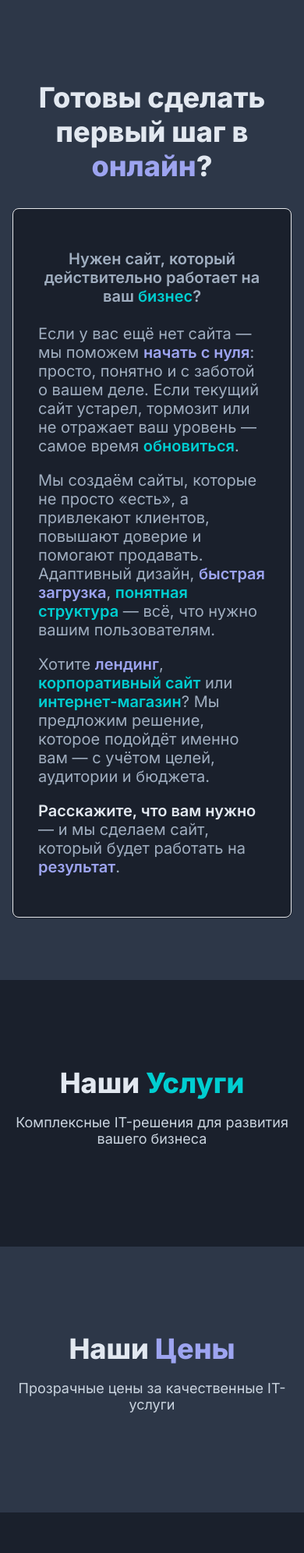
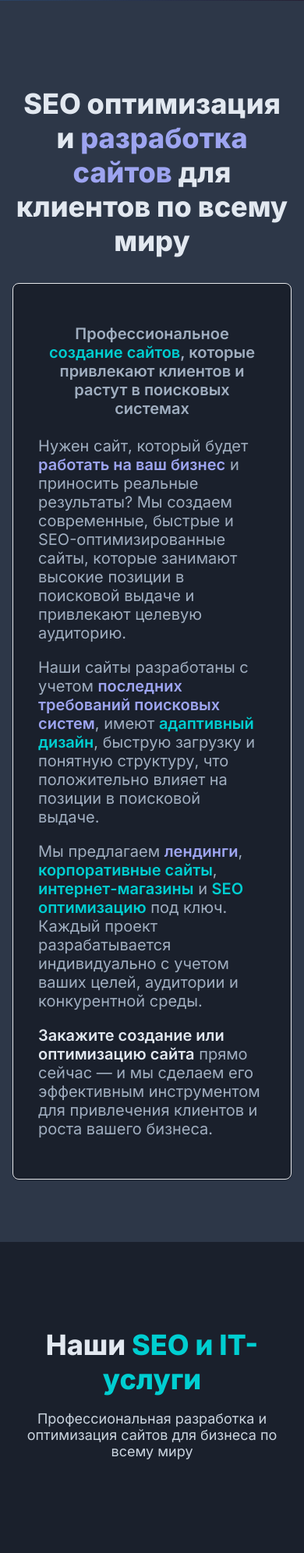
Before and after one commit to Xumpocmb/WebCraft, a Django app: page / in a window 390 px wide. Shown: the part 950-2942 px from the top of the page at 78% size. Run offline with Django 5.2, Linux system fonts and the light colour scheme; data that the repository does not hold is empty.

Commit message:
feat(ui): enhance SEO and update website content
Update website copy to focus on website development and SEO services,
modify CSS dimensions for better responsive design, add structured
data markup, improve meta tags and keywords, and enhance overall
content strategy for better search engine optimization

BREAKING CHANGE: website content and meta information completely
revised to focus on web development and SEO services

```diff
--- a/static/css/styles.css
+++ b/static/css/styles.css
@@ -315,7 +315,7 @@ button:focus {
 }
 
 .w-24 {
-    width: 8rem
+    width: 6rem
 }
 
 .h-full {
@@ -339,7 +339,7 @@ button:focus {
 }
 
 .h-24 {
-    height: 4rem
+    height: 3rem
 }
 
 .h-64 {
--- a/templates/app_home/contacts.html
+++ b/templates/app_home/contacts.html
@@ -2,7 +2,7 @@
 <section id="contacts" class="py-20 bg-logo-cream">
   <div class="max-w-4xl mx-auto px-4 lg:px-8">
     <h2 class="text-3xl lg:text-4xl font-bold text-center text-gray-900 mb-12 fade-in">
-      Свяжитесь с <span class="text-logo-purple">нами</span>
+      Готовы улучшить <span class="text-logo-purple">присутствие</span> в интернете?
     </h2>
     <form method="post" class="bg-white p-8 rounded-lg shadow-sm fade-in">
       {% csrf_token %}
--- a/templates/app_home/home.html
+++ b/templates/app_home/home.html
@@ -4,11 +4,10 @@
     class="max-w-7xl mx-auto px-4 lg:px-8 flex flex-col lg:flex-row items-center lg:items-stretch space-x-8 lg:space-x-12">
     <div class="lg:w-1/2 text-center lg:text-left fade-in flex flex-col justify-center">
       <h1 class="text-5xl lg:text-7xl font-extrabold text-gray-900 mb-6 leading-tight">
-        <span class="text-accent-turquoise">IT</span>-решения для вашего бизнеса
+        <span class="text-accent-turquoise">Создание</span> сайтов под ключ
       </h1>
-      <p class="text-xl lg:text-2xl text-gray-600 mb-4">От лендингов до мобильных приложений и автоматизации процессов
-      </p>
-      <p class="text-lg text-gray-500 mb-8">Адаптированные для роста и эффективности</p>
+      <p class="text-xl lg:text-2xl text-gray-600 mb-4">Профессиональная разработка лендингов, корпоративных сайтов и интернет-магазинов для клиентов по всему миру</p>
+      <p class="text-lg text-gray-500 mb-8">SEO оптимизация, адаптивный дизайн, высокая скорость загрузки</p>
       <button onclick="scrollToSection('contacts')"
         class="bg-gradient-to-r from-logo-aqua to-logo-purple text-white px-10 py-5 rounded-lg shadow-lg hover:shadow-xl transition-all text-xl font-semibold mx-auto block cta-button">Заказать
         консультацию</button>
@@ -26,32 +25,23 @@
 <!-- CTA-текстовый блок после слайдера -->
 <section id="cta-online" class="py-20 bg-logo-cream">
   <div class="max-w-7xl mx-auto px-4 lg:px-8">
-    <h2 class="text-4xl lg:text-5xl font-extrabold text-center text-gray-900 mb-8 fade-in">Готовы сделать первый шаг в
-      <span class="text-logo-purple">онлайн</span>?
+    <h2 class="text-4xl lg:text-5xl font-extrabold text-center text-gray-900 mb-8 fade-in">SEO оптимизация и <span class="text-logo-purple">разработка сайтов</span> для клиентов по всему миру
     </h2>
     <div class="max-w-3xl mx-auto bg-white rounded-lg shadow-sm border border-gray-200 p-8">
-      <p class="text-xl text-gray-700 mb-6 fade-in text-center font-semibold">Нужен сайт, который действительно
-        работает на ваш <span class="text-accent-turquoise">бизнес</span>?</p>
-      <p class="text-xl text-gray-700 leading-relaxed mb-4 fade-in">Если у вас ещё нет сайта — мы поможем <span
-          class="text-logo-purple font-semibold">начать с нуля</span>:
-        просто, понятно и с заботой о вашем деле. Если текущий сайт устарел, тормозит или не отражает ваш уровень —
-        самое время <span class="text-accent-turquoise font-semibold">обновиться</span>.</p>
-      <p class="text-xl text-gray-700 leading-relaxed mb-4 fade-in">Мы создаём сайты, которые не просто «есть», а
-        привлекают клиентов, повышают доверие и помогают продавать. Адаптивный дизайн, <span
-          class="text-logo-purple font-semibold">быстрая загрузка</span>,
-        <span class="text-accent-turquoise font-semibold">понятная структура</span> — всё, что нужно вашим
-        пользователям.
+      <p class="text-xl text-gray-700 mb-6 fade-in text-center font-semibold">Профессиональное <span class="text-accent-turquoise">создание сайтов</span>, которые привлекают клиентов и растут в поисковых системах</p>
+      <p class="text-xl text-gray-700 leading-relaxed mb-4 fade-in">Нужен сайт, который будет <span
+          class="text-logo-purple font-semibold">работать на ваш бизнес</span> и приносить реальные результаты? Мы создаем современные, быстрые и SEO-оптимизированные сайты, которые занимают высокие позиции в поисковой выдаче и привлекают целевую аудиторию.</p>
+      <p class="text-xl text-gray-700 leading-relaxed mb-4 fade-in">Наши сайты разработаны с учетом <span
+          class="text-logo-purple font-semibold">последних требований поисковых систем</span>,
+        имеют <span class="text-accent-turquoise font-semibold">адаптивный дизайн</span>, быструю загрузку и понятную структуру, что положительно влияет на позиции в поисковой выдаче.
       </p>
-      <p class="text-xl text-gray-700 leading-relaxed mb-4 fade-in">Хотите <span
-          class="text-logo-purple font-semibold">лендинг</span>,
-        <span class="text-accent-turquoise font-semibold">корпоративный сайт</span> или <span
-          class="text-accent-turquoise font-semibold">интернет-магазин</span>? Мы предложим решение,
-        которое подойдёт именно вам — с учётом целей, аудитории и бюджета.
+      <p class="text-xl text-gray-700 leading-relaxed mb-4 fade-in">Мы предлагаем <span
+          class="text-logo-purple font-semibold">лендинги</span>,
+        <span class="text-accent-turquoise font-semibold">корпоративные сайты</span>, <span
+          class="text-accent-turquoise font-semibold">интернет-магазины</span> и <span
+          class="text-accent-turquoise font-semibold">SEO оптимизацию</span> под ключ. Каждый проект разрабатывается индивидуально с учетом ваших целей, аудитории и конкурентной среды.
       </p>
-      <p class="text-xl text-gray-700 leading-relaxed fade-in"><span class="font-semibold text-gray-900">Расскажите,
-          что
-          вам нужно</span> — и мы сделаем сайт,
-        который будет работать на <span class="text-logo-purple font-semibold">результат</span>.</p>
+      <p class="text-xl text-gray-700 leading-relaxed fade-in"><span class="font-semibold text-gray-900">Закажите создание или оптимизацию сайта</span> прямо сейчас — и мы сделаем его эффективным инструментом для привлечения клиентов и роста вашего бизнеса.</p>
     </div>
   </div>
 </section>
--- a/templates/app_home/prices.html
+++ b/templates/app_home/prices.html
@@ -2,10 +2,10 @@
 <section id="prices" class="py-20 bg-logo-cream">
   <div class="max-w-7xl mx-auto px-4 lg:px-8">
     <h2 class="text-4xl lg:text-5xl font-extrabold text-center text-gray-900 mb-4 fade-in">
-      Наши <span class="text-logo-purple">Цены</span>
+      Тарифы на <span class="text-logo-purple">SEO и разработку</span>
     </h2>
     <p class="text-lg text-center text-gray-600 mb-12 fade-in">
-      Прозрачные цены за качественные IT-услуги
+      Прозрачные цены за качественные услуги по созданию и оптимизации сайтов
     </p>
     <div class="grid grid-cols-1 lg:grid-cols-3 gap-8">
       {% for price_item in prices %}
--- a/templates/app_home/services.html
+++ b/templates/app_home/services.html
@@ -2,10 +2,10 @@
 <section id="services" class="py-20 bg-white">
   <div class="max-w-7xl mx-auto px-4 lg:px-8">
     <h2 class="text-4xl lg:text-5xl font-extrabold text-center text-gray-900 mb-4 fade-in">
-      Наши <span class="text-accent-turquoise">Услуги</span>
+      Наши <span class="text-accent-turquoise">SEO и IT-услуги</span>
     </h2>
     <p class="text-lg text-center text-gray-600 mb-12 fade-in">
-      Комплексные IT-решения для развития вашего бизнеса
+      Профессиональная разработка и оптимизация сайтов для бизнеса по всему миру
     </p>
     <div class="grid grid-cols-1 lg:grid-cols-3 gap-8">
       {% for service in services %}
@@ -22,3 +22,8 @@
     </div>
   </div>
 </section>
+
+<!-- Добавляем ключевые слова в скрытый блок для SEO -->
+<div class="hidden">
+  <p>Создание сайтов, разработка сайтов, SEO оптимизация, веб-разработка, лендинги, интернет-магазины, корпоративные сайты, веб-студия, разработка под ключ, адаптивный дизайн, поисковое продвижение, оптимизация скорости, пользовательский опыт, веб-аналитика, контекстная реклама, email-маркетинг</p>
+</div>
--- a/templates/base.html
+++ b/templates/base.html
@@ -6,25 +6,62 @@
 <head>
   <meta charset="UTF-8" />
   <link rel="icon" type="image/svg+xml" href="{% static "img/favicon.svg" %}" />
-  <title>WebCraft</title>
+  <title>WebCraft - Создание сайтов и IT-услуги под ключ | Разработка, SEO, поддержка</title>
   <meta name="viewport" content="width=device-width, initial-scale=1.0" />
   <meta name="generator" content="Meku" />
-  <meta name="description" content="Лендинг IT-услуг, созданный с помощью Meku" />
-  <meta name="author" content="Meku" />
-  <meta property="og:title" content="Лендинг IT-услуг" />
-  <meta property="og:description" content="Лендинг IT-услуг, созданный с помощью Meku" />
+  <meta name="description" content="WebCraft - профессиональная разработка сайтов, SEO оптимизация, IT-услуги под ключ. Создаем эффективные лендинги, корпоративные сайты и интернет-магазины." />
+  <meta name="keywords" content="создание сайтов, разработка сайтов, SEO оптимизация, IT-услуги, веб-разработка, лендинги, интернет-магазины, корпоративные сайты, веб-студия" />
+  <meta name="author" content="WebCraft" />
+  <meta property="og:title" content="WebCraft - Создание сайтов и IT-услуги под ключ" />
+  <meta property="og:description" content="WebCraft - профессиональная разработка сайтов, SEO оптимизация, IT-услуги под ключ. Создаем эффективные лендинги, корпоративные сайты и интернет-магазины." />
   <meta property="og:type" content="website" />
-  <meta property="og:image" content="https://meku.dev/images/meku.png" />
+  <meta property="og:url" content="https://webcraft24.space" />
+  <meta property="og:image" content="{% static "img/logo.png" %}" />
   <meta name="twitter:card" content="summary_large_image" />
-  <meta name="twitter:site" content="@meku_dev" />
-  <meta name="twitter:image" content="https://meku.dev/images/meku.png" />
+  <meta name="twitter:site" content="@webcraft" />
+  <meta name="twitter:image" content="{% static "img/logo.png" %}" />
+  <link rel="canonical" href="https://webcraft24.space" />
   <script type="module" src="{% static "js/main.js" %}"></script>
   <script type="module" src="{% static "js/theme-toggle.js" %}"></script>
   <script type="module" src="{% static "js/alert.js" %}"></script>
   <link rel="stylesheet" href="{% static "css/styles.css" %}">
+  <!-- Schema.org structured data -->
+  <script type="application/ld+json">
+  {
+    "@context": "https://schema.org",
+    "@type": "Organization",
+    "name": "WebCraft",
+    "description": "Профессиональная разработка сайтов, SEO оптимизация и IT-услуги под ключ",
+    "url": "https://webcraft24.space",
+    "logo": "{% static "img/logo.png" %}",
+    "image": "{% static "img/logo.png" %}",
+    "telephone": "+7 (495) 123-45-67",
+    "email": "info@webcraft24.space",
+    "address": {
+      "@type": "PostalAddress",
+      "streetAddress": "ул. Тверская, 1",
+      "addressLocality": "Москва",
+      "postalCode": "125009",
+      "addressCountry": "RU"
+    },
+    "areaServed": "Весь мир",
+    "serviceType": ["Веб-разработка", "SEO оптимизация", "IT-консалтинг"],
+    "founder": {
+      "@type": "Person",
+      "name": "Команда WebCraft"
+    },
+    "sameAs": [
+      "https://www.facebook.com/webcraft",
+      "https://www.instagram.com/webcraft",
+      "https://t.me/webcraft"
+    ]
+  }
+  </script>
 </head>
 
 <body>
+  <!-- Добавляем ARIA-атрибуты и улучшаем семантику -->
+  <div role="banner">
   <header class="bg-white shadow-sm sticky top-0 z-50">
     <div class="max-w-7xl mx-auto px-4 lg:px-8">
       <div class="flex justify-between items-center py-4">
```
